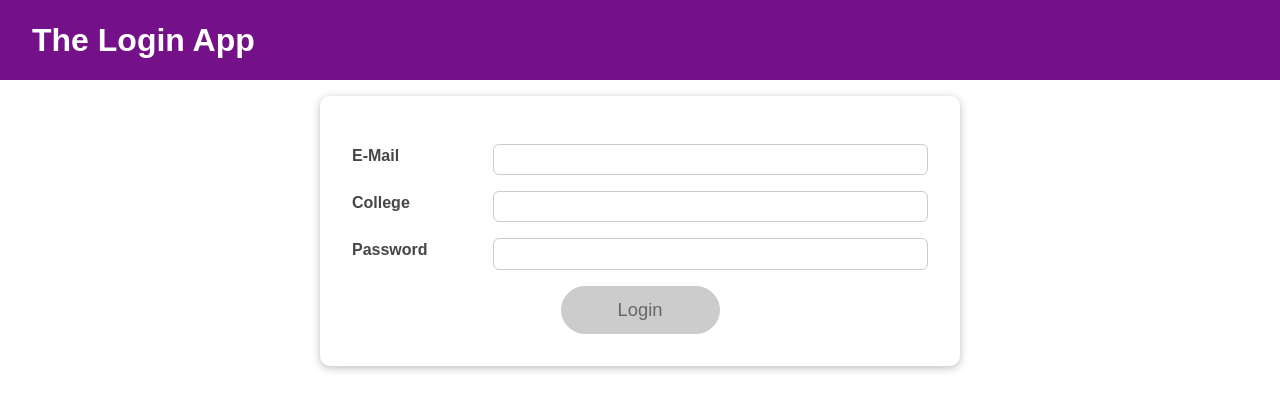
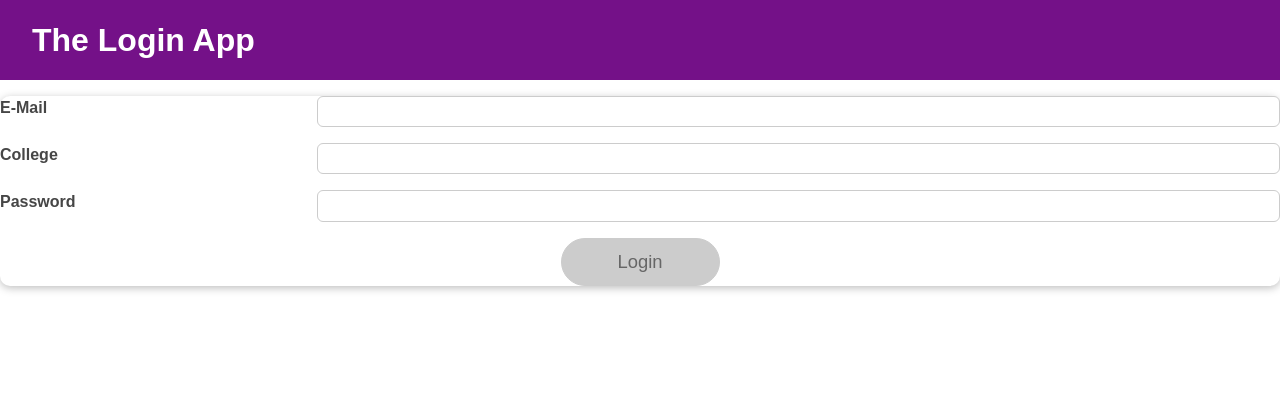
Before and after one commit to Harish1611/Login-React, a React (Create React App) app: page / in a window 1280 px wide. Shown: the top 410 px of the page. Built offline with nearby package versions, Linux system fonts and the light colour scheme.

Commit message:
New: Created reusable Input Component for Login Component

```diff
--- a/src/components/Login/Login.js
+++ b/src/components/Login/Login.js
@@ -3,6 +3,7 @@ import Card from "../UI/Card/Card";
 import classes from "./Login.module.css";
 import Button from "../UI/Button/Button";
 import AuthContext from "../../store/auth-context";
+import Input from "../UI/Input/Input";
 
 const emailReducer = (state, action) => {
   if (action.type === "USER_INPUT") {
@@ -57,22 +58,22 @@ const Login = (props) => {
     value: "",
     isValid: null,
   });
+  const { isValid: emailIsValid } = emailState;
+  const { isValid: collegeIsValid } = collgeState;
+  const { isValid: passwordIsValid } = passwordState;
 
-  // useEffect(() => {
-  //   const identifier = setTimeout(() => {
-  //     console.log("Checking form validity");
-  //     setFormIsValid(
-  //       enteredEmail.includes("@") &&
-  //         enteredPassword.trim().length > 6 &&
-  //         enteredCollege.trim().length > 4
-  //     );
-  //   }, 500);
+  useEffect(() => {
+    const identifier = setTimeout(() => {
+      console.log("Checking form validity");
+      setFormIsValid(emailIsValid && passwordIsValid && passwordIsValid);
+    }, 500);
 
-  //   return () => {
-  //     console.log("CLEAN UP Running...");
-  //     clearTimeout(identifier);
-  //   };
-  // }, [enteredEmail, enteredPassword, enteredCollege]);
+    return () => {
+      console.log("CLEAN UP Running...");
+      clearTimeout(identifier);
+    };
+  }, [emailIsValid, collegeIsValid, passwordIsValid]);
+
   const authCtx = useContext(AuthContext);
   const emailChangeHandler = (event) => {
     dispatchEmail({ type: "USER_INPUT", val: event.target.value });
@@ -123,51 +124,35 @@ const Login = (props) => {
   return (
     <Card className={classes.login}>
       <form onSubmit={submitHandler}>
-        <div
-          className={`${classes.control} ${
-            emailState.isValid === false ? classes.invalid : ""
-          }`}
-        >
-          <label htmlFor="email">E-Mail</label>
-          <input
+        <Input
+          id="email"
+          label="E-Mail"
           type="email"
-            id="email"
+          isValid={emailIsValid}
           value={emailState.value}
           onChange={emailChangeHandler}
           onBlur={validateEmailHandler}
         />
-        </div>
 
-        <div
-          className={`${classes.control} ${
-            collgeState.isValid === false ? classes.invalid : ""
-          }`}
-        >
-          <label htmlFor="text">College</label>
-          <input
+        <Input
+          id="college"
+          label="College"
           type="text"
-            id="college"
-            value={collgeState.state}
+          isValid={collegeIsValid}
+          value={collgeState.value}
           onChange={collegeHandler}
           onBlur={validateCollegeHandler}
         />
-        </div>
 
-        <div
-          className={`${classes.control} ${
-            passwordState.isValid === false ? classes.invalid : ""
-          }`}
-        >
-          <label htmlFor="password">Password</label>
-          <input
+        <Input
+          id="password"
+          label="Password"
           type="password"
-            id="password"
+          isValid={passwordIsValid}
           value={passwordState.value}
           onChange={passwordChangeHandler}
           onBlur={validatePasswordHandler}
         />
-        </div>
-
         <div className={classes.actions}>
           <Button type="submit" className={classes.btn} disabled={!formIsValid}>
             Login
--- a/src/components/Login/Login.module.css
+++ b/src/components/Login/Login.module.css
@@ -1,56 +1,4 @@
-.login {
-  width: 90%;
-  max-width: 40rem;
-  margin: 2rem auto;
-  padding: 2rem;
-}
-
-.control {
-  margin: 1rem 0;
-  display: flex;
-  align-items: stretch;
-  flex-direction: column;
-}
-
-.control label,
-.control input {
-  display: block;
-}
-
-.control label {
-  font-weight: bold;
-  flex: 1;
-  color: #464646;
-  margin-bottom: 0.5rem;
-}
-
-.control input {
-  flex: 3;
-  font: inherit;
-  padding: 0.35rem 0.35rem;
-  border-radius: 6px;
-  border: 1px solid #ccc;
-}
-
-.control input:focus {
-  outline: none;
-  border-color: #4f005f;
-  background: #f6dbfc;
-}
-
-.control.invalid input {
-  border-color: red;
-  background: #fbdada;
-}
 
 .actions {
   text-align: center;
 }
-
-@media (min-width: 768px) {
-  .control {
-    align-items: center;
-    flex-direction: row;
-  }
-
-}
--- /dev/null
+++ b/src/components/UI/Input/Input.js
@@ -0,0 +1,22 @@
+import React from "react";
+import classes from "./input.module.css";
+const Input = (props) => {
+  return (
+    <div
+      className={`${classes.control} ${
+        props.isValid === false ? classes.invalid : ""
+      }`}
+    >
+      <label htmlFor={props.id}>{props.label}</label>
+      <input
+        type={props.type}
+        id={props.id}
+        value={props.value}
+        onChange={props.onChange}
+        onBlur={props.onBlur}
+      />
+    </div>
+  );
+};
+
+export default Input;
--- /dev/null
+++ b/src/components/UI/Input/input.module.css
@@ -0,0 +1,50 @@
+.login {
+  width: 90%;
+  max-width: 40rem;
+  margin: 2rem auto;
+  padding: 2rem;
+}
+
+.control {
+  margin: 1rem 0;
+  display: flex;
+  align-items: stretch;
+  flex-direction: column;
+}
+
+.control label,
+.control input {
+  display: block;
+}
+
+.control label {
+  font-weight: bold;
+  flex: 1;
+  color: #464646;
+  margin-bottom: 0.5rem;
+}
+
+.control input {
+  flex: 3;
+  font: inherit;
+  padding: 0.35rem 0.35rem;
+  border-radius: 6px;
+  border: 1px solid #ccc;
+}
+
+.control input:focus {
+  outline: none;
+  border-color: #4f005f;
+  background: #f6dbfc;
+}
+
+.control.invalid input {
+  border-color: red;
+  background: #fbdada;
+}
+@media (min-width: 768px) {
+  .control {
+    align-items: center;
+    flex-direction: row;
+  }
+}
```
Lines whose indentation alone changed are shown as unchanged.
